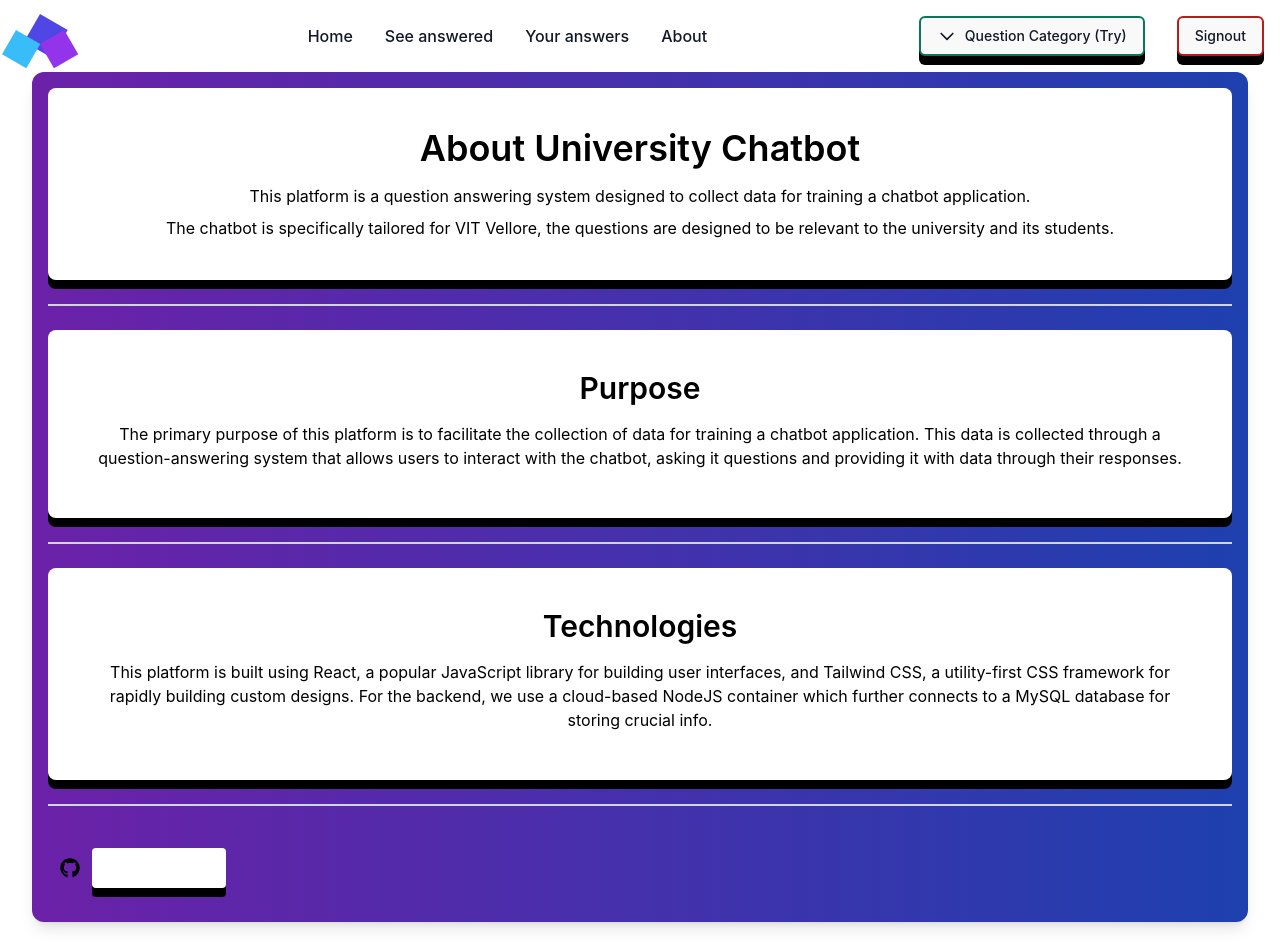
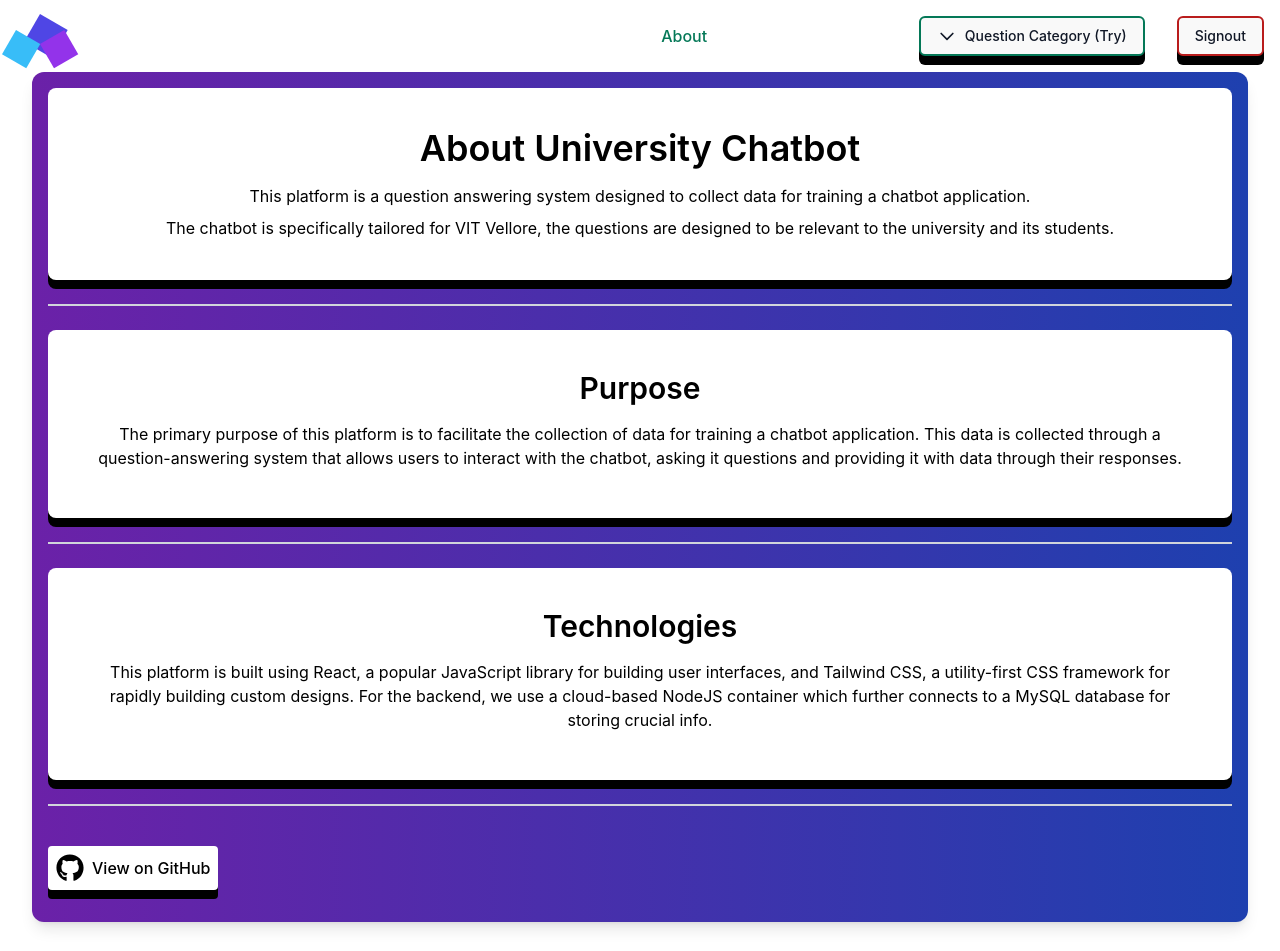
Before and after one commit to jha-adrs/chatbot_QA_frontend, a React (Vite) app: page /about in a window 1280 px wide. Shown: the top 951 px of the page. Built offline with nearby package versions, Linux system fonts and the light colour scheme.

Commit message:
Minor Navbar

```diff
--- a/src/components/About.jsx
+++ b/src/components/About.jsx
@@ -31,10 +31,11 @@ const About = () => {
             <hr className="my-6 border-t-2 border-gray-300" />
             <footer className="flex  items-center py-4">
 
-                <svg xmlns="http://www.w3.org/2000/svg" viewBox="0 0 496 512" className="w-5 h-5 m-3">
+
+                <a href="https://github.com/myusername/myrepository" target="_blank" rel="noopener noreferrer" className="flex items-center text-black p-2 shadow-[0_9px_0_rgb(0,0,0)] hover:shadow-[0_4px_0px_rgb(0,0,0)] text-black bg-white ease-out hover:translate-y-1 transition-all rounded">
+                <svg xmlns="http://www.w3.org/2000/svg" viewBox="0 0 496 512" className="w-7 h-7 mr-2">
                     <path d="M165.9 397.4c0 2-2.3 3.6-5.2 3.6-3.3.3-5.6-1.3-5.6-3.6 0-2 2.3-3.6 5.2-3.6 3-.3 5.6 1.3 5.6 3.6zm-31.1-4.5c-.7 2 1.3 4.3 4.3 4.9 2.6 1 5.6 0 6.2-2s-1.3-4.3-4.3-5.2c-2.6-.7-5.5.3-6.2 2.3zm44.2-1.7c-2.9.7-4.9 2.6-4.6 4.9.3 2 2.9 3.3 5.9 2.6 2.9-.7 4.9-2.6 4.6-4.6-.3-1.9-3-3.2-5.9-2.9zM244.8 8C106.1 8 0 113.3 0 252c0 110.9 69.8 205.8 169.5 239.2 12.8 2.3 17.3-5.6 17.3-12.1 0-6.2-.3-40.4-.3-61.4 0 0-70 15-84.7-29.8 0 0-11.4-29.1-27.8-36.6 0 0-22.9-15.7 1.6-15.4 0 0 24.9 2 38.6 25.8 21.9 38.6 58.6 27.5 72.9 20.9 2.3-16 8.8-27.1 16-33.7-55.9-6.2-112.3-14.3-112.3-110.5 0-27.5 7.6-41.3 23.6-58.9-2.6-6.5-11.1-33.3 2.6-67.9 20.9-6.5 69 27 69 27 20-5.6 41.5-8.5 62.8-8.5s42.8 2.9 62.8 8.5c0 0 48.1-33.6 69-27 13.7 34.7 5.2 61.4 2.6 67.9 16 17.7 25.8 31.5 25.8 58.9 0 96.5-58.9 104.2-114.8 110.5 9.2 7.9 17 22.9 17 46.4 0 33.7-.3 75.4-.3 83.6 0 6.5 4.6 14.4 17.3 12.1C428.2 457.8 496 362.9 496 252 496 113.3 383.5 8 244.8 8zM97.2 352.9c-1.3 1-1 3.3.7 5.2 1.6 1.6 3.9 2.3 5.2 1 1.3-1 1-3.3-.7-5.2-1.6-1.6-3.9-2.3-5.2-1zm-10.8-8.1c-.7 1.3.3 2.9 2.3 3.9 1.6 1 3.6.7 4.3-.7.7-1.3-.3-2.9-2.3-3.9-2-.6-3.6-.3-4.3.7zm32.4 35.6c-1.6 1.3-1 4.3 1.3 6.2 2.3 2.3 5.2 2.6 6.5 1 1.3-1.3.7-4.3-1.3-6.2-2.2-2.3-5.2-2.6-6.5-1zm-11.4-14.7c-1.6 1-1.6 3.6 0 5.9 1.6 2.3 4.3 3.3 5.6 2.3 1.6-1.3 1.6-3.9 0-6.2-1.4-2.3-4-3.3-5.6-2z"/>
                     </svg>
-                <a href="https://github.com/myusername/myrepository" target="_blank" rel="noopener noreferrer" className="flex items-center text-white p-2 shadow-[0_9px_0_rgb(0,0,0)] hover:shadow-[0_4px_0px_rgb(0,0,0)] text-black bg-white ease-out hover:translate-y-1 transition-all rounded">
                     View on GitHub
                 </a>
 
--- a/src/components/DataTable.jsx
+++ b/src/components/DataTable.jsx
@@ -81,7 +81,7 @@ const DataTable = () => {
     }
   }, [category]);
 
-  const handleSubmit = async (e) => {
+  const handleSubmit = async () => {
     const accessToken = localStorage.getItem('accessToken');
     const user_id = localStorage.getItem('user_id');
     setIsLoading(true);
--- a/src/components/Navbar.jsx
+++ b/src/components/Navbar.jsx
@@ -1,9 +1,10 @@
 import { useState, useRef } from 'react'
 import { useAppContext } from '../context/context';
+import {Link, useLocation , useNavigate} from 'react-router-dom';
 import config from '../config/config';
 const Navbar = () => {
-    const location = window.location.pathname;
-    console.log("location", location)
+    const location = useLocation();
+    const navigate = useNavigate();
     const { category, updateCategory } = useAppContext();
     const dropdownRef = useRef(null)
     const changeCategory = (value) => {
@@ -27,7 +28,7 @@ const Navbar = () => {
 
     const handleSignout = () => {
         localStorage.clear();
-        window.location.reload();
+        navigate('/')
     }
     // TODO: Add toggle dropdown in smaller screens
     return (<>
@@ -106,16 +107,16 @@ const Navbar = () => {
                 <div className="items-center justify-between hidden w-full md:flex md:w-auto md:order-1" id="navbar-language">
                     <ul className="flex flex-col font-medium p-4 md:p-0 mt-4 border border-gray-100 rounded-lg bg-transparent md:flex-row md:space-x-8 md:mt-0 md:border-0 md:bg-white dark:bg-transparent md:dark:bg-transparent dark:border-gray-700">
                         <li>
-                            <a href="/dashboard" className={`block py-2 pl-3 pr-4 text-gray-900 rounded hover:bg-gray-100 md:hover:bg-transparent md:hover:text-primary-700 md:p-0 dark:text-white md:dark:hover:text-primary-500 dark:hover:bg-gray-700 dark:hover:text-white md:dark:hover:bg-transparent dark:border-gray-700 ${location.pathname === '/dashboard' ? 'text-primary-700' : ''}`} aria-current="page">Home</a>
+                            <Link to="/dashboard" className={`block py-2 pl-3 pr-4 text-gray-900 rounded hover:bg-gray-100 md:hover:bg-transparent md:hover:text-primary-700 md:p-0 md:dark:hover:text-primary-500 dark:hover:bg-gray-700  md:dark:hover:bg-transparent dark:border-gray-700 ${location.pathname == '/dashboard' ? 'text-primary-700 ' : 'text-white'}`} >Home</Link>
                         </li>
                         <li>
-                            <a href="/answered" className={`block py-2 pl-3 pr-4 text-gray-900 rounded hover:bg-gray-100 md:hover:bg-transparent md:hover:text-primary-700 md:p-0 dark:text-white md:dark:hover:text-primary-500 dark:hover:bg-gray-700 dark:hover:text-white md:dark:hover:bg-transparent dark:border-gray-700 ${location.pathname === '/answered' ? 'text-primary-700' : ''}`}>See answered</a>
+                            <Link to="/answered" className={`block py-2 pl-3 pr-4 text-gray-900 rounded hover:bg-gray-100 md:hover:bg-transparent md:hover:text-primary-700 md:p-0  md:dark:hover:text-primary-500 dark:hover:bg-gray-700 dark:hover:text-white md:dark:hover:bg-transparent dark:border-gray-700 ${location.pathname == '/answered' ? 'text-primary-700' : 'text-white'}`}>See answered</Link>
                         </li>
                         <li>
-                            <a href="/useranswered" className={`block py-2 pl-3 pr-4 text-gray-900 rounded hover:bg-gray-100 md:hover:bg-transparent md:hover:text-primary-700 md:p-0 dark:text-white md:dark:hover:text-primary-500 dark:hover:bg-gray-700 dark:hover:text-white md:dark:hover:bg-transparent dark:border-gray-700 ${location.pathname === '/useranswered' ? 'text-primary-700' : ''}`}>Your answers</a>
+                            <Link to="/useranswered" className={`block py-2 pl-3 pr-4 text-gray-900 rounded hover:bg-gray-100 md:hover:bg-transparent md:hover:text-primary-700 md:p-0 md:dark:hover:text-primary-500 dark:hover:bg-gray-700 dark:hover:text-white md:dark:hover:bg-transparent dark:border-gray-700 ${location.pathname == '/useranswered' ? 'text-primary-700' : 'text-white'}`}>Your answers</Link>
                         </li>
                         <li>
-                            <a href="/about" className={`block py-2 pl-3 pr-4 text-gray-900 rounded hover:bg-gray-100 md:hover:bg-transparent md:hover:text-primary-700 md:p-0 dark:text-white md:dark:hover:text-primary-500 dark:hover:bg-gray-700 dark:hover:text-white md:dark:hover:bg-transparent dark:border-gray-700 ${location.pathname === '/about' ? 'text-primary-700' : ''}`}>About</a>
+                            <Link to="/about" className={`block py-2 pl-3 pr-4 text-gray-900 rounded hover:bg-gray-100 md:hover:bg-transparent md:hover:text-primary-700 md:p-0  md:dark:hover:text-primary-500 dark:hover:bg-gray-700 dark:hover:text-white md:dark:hover:bg-transparent dark:border-gray-700 ${location.pathname == '/about' ? 'text-primary-700' : 'text-white'}`}>About</Link>
                         </li>
                     </ul>
                 </div>
```
